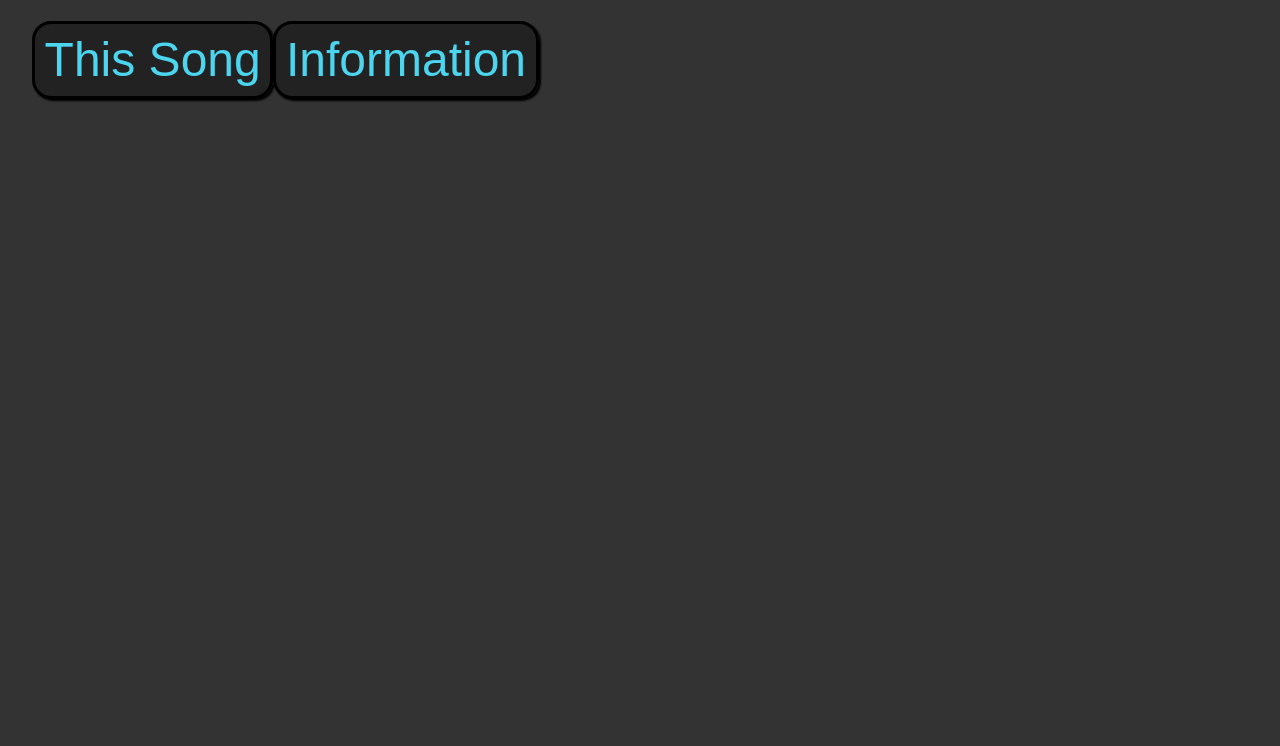
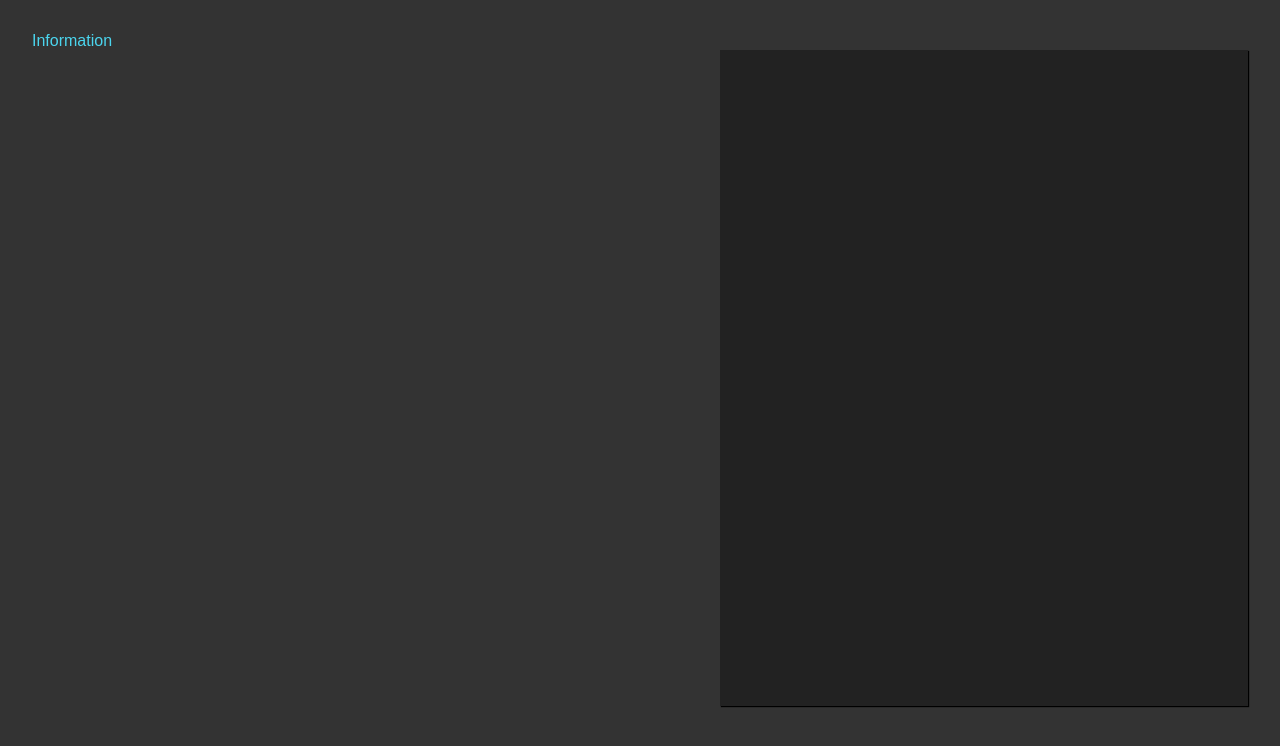
Before and after one commit to atopala7/spotify-app, an Angular app in the folder angular-spotify-app/: page / in a window 1280 px wide. Shown: the top 746 px of the page. Built offline with nearby package versions, Linux system fonts and the light colour scheme.

Commit message:
Created main page with routing

```diff
--- a/angular-spotify-app/src/app/app-routing.module.ts
+++ b/angular-spotify-app/src/app/app-routing.module.ts
@@ -6,7 +6,7 @@ import { InfoComponent } from './info/info.component';
 const routes: Routes = [
   // { path: '', redirectTo: '/data', pathMatch: 'full' },
   { path: 'data', component: DataComponent },
-  { path: 'info', component: InfoComponent }
+  { path: 'info', component: InfoComponent },
 ];
 
 @NgModule({
--- a/angular-spotify-app/src/app/app.component.css
+++ b/angular-spotify-app/src/app/app.component.css
@@ -1,10 +1,38 @@
+.container {
+    display: flex;
+    flex-direction: row;
+    justify-content: space-between;
+    height: 90vh;
+    flex-wrap: wrap;
+}
+
+.container .box {
+    padding: .5em;
+    background: #222;
+    box-shadow: 1px 1px 1px black;
+    display: inline-flex;
+    background-color: #222;
+    transition: 1s;
+    width: 40vw;
+    height: 80vh;
+    overflow:auto;
+}
+
+.container .box:hover {
+    background: #222;
+    box-shadow: 50px 50px 50px black;
+    background-color: #222;
+    transition: box-shadow 5s, border-radius 1s;
+    border-radius: 5px;
+    transition: 5s;
+    transform: translate(-0.1em, -0.1em);
+}
+
 .titleBox {
     background-color: #222;
     animation: borderCurveAnimation ease 3s;
     animation-iteration-count: 1;
     animation-fill-mode: forwards;
-    border-color: black;
-    border-style: solid;
     padding: 0.2em;
     box-shadow: 2px 2px 2px black;
 }
--- a/angular-spotify-app/src/app/app.component.html
+++ b/angular-spotify-app/src/app/app.component.html
@@ -1,5 +1,9 @@
-<h1>
-    <span class="titleBox"><a routerLink="/data" class="title">{{title}}</a></span>
-    <span class="titleBox"><a routerLink="/info" class="title">Information</a></span>
-</h1>
-<router-outlet></router-outlet>
+<nav>
+    <a routerLink="/info" routerLinkActive="active" ariaCurrentWhenActive="page">Information</a>
+</nav>
+<div class="container">
+    <app-data></app-data>
+    <div class="box">
+        <router-outlet></router-outlet>
+    </div>
+</div>
--- a/angular-spotify-app/src/app/app.component.ts
+++ b/angular-spotify-app/src/app/app.component.ts
@@ -29,7 +29,7 @@ export class AppComponent  {
         this.dataService.setRefreshToken(params['refresh_token']);
         console.log("access_token: " + this.dataService.access_token);
         this.router.navigate(
-          ['/data'],
+          [''],
           { relativeTo: this.route, queryParams: { } }
           // { relativeTo: this.route, queryParams: { 'access_token': this.dataService.access_token, 'refresh_token': this.dataService.refresh_token } }
         );
--- a/angular-spotify-app/src/app/data.service.ts
+++ b/angular-spotify-app/src/app/data.service.ts
@@ -6,6 +6,7 @@ import { catchError, map, tap } from 'rxjs/operators';
 
 import { Data } from './data';
 import { AppComponent } from './app.component';
+import { Song } from './song';
 
 @Injectable({
   providedIn: 'root',
@@ -21,9 +22,11 @@ export class DataService {
 
   private dataUrl = "https://api.spotify.com/v1/me/player/currently-playing";
   public access_token : string | undefined = undefined;
-  private refresh_token : string | undefined;
+  public refresh_token : string | undefined;
 
   private httpOptions = { };
+
+  public song : Song | undefined = undefined;
 
   setAccessToken(access_token: string) {
     console.log("Setting access_token...");
@@ -34,6 +37,16 @@ export class DataService {
         "Content-Type": "application/json",
         "Authorization": `Bearer ${this.access_token}`
       })};
+  }
+
+  updateHttpHeaders() {
+    if (this.access_token) {
+      this.httpOptions = {
+        headers: new HttpHeaders({
+          "Accept": "application/json",
+          "Content-Type": "application/json",
+          "Authorization": `Bearer ${this.access_token}`})};
+    }
   }
 
   setRefreshToken(refresh_token: string) {
--- a/angular-spotify-app/src/app/data/data.component.ts
+++ b/angular-spotify-app/src/app/data/data.component.ts
@@ -25,23 +25,24 @@ export class DataComponent implements OnInit {
   song: Song | undefined;
 
   ngOnInit(): void {
-    this.getData();
-      // console.log("DataComponent ngOnInit()");
-      // this.route.queryParams
-      //   .pipe(
-      //     filter(params => params['access_token'])
-      //   )
-      //   .pipe(
-      //     filter(params => params['refresh_token'])
-      //   )
-      //   .subscribe(params => {
-      //     console.log(params);
-      //     this.dataService.setAccessToken(params['access_token']);
-      //     this.dataService.setRefreshToken(params['refresh_token']);
-      //     this.getData();
-      //     this.clearPosParam();
-      //   }
-      // );
+  //  this.getData();
+      console.log("DataComponent ngOnInit()");
+      this.route.queryParams
+        .pipe(
+          filter(params => params['access_token'])
+        )
+        .pipe(
+          filter(params => params['refresh_token'])
+        )
+        .subscribe(params => {
+          console.log(params);
+          window.alert("Subscription event here!");
+          this.dataService.setAccessToken(params['access_token']);
+          //this.dataService.setRefreshToken(params['refresh_token']);
+          this.getData();
+          //this.clearPosParam();
+        }
+      );
   }
 
   clearPosParam() {
@@ -61,6 +62,7 @@ export class DataComponent implements OnInit {
         this.data = data;
         this.cleanData = this.parse(data);
         this.song = this.extractSong(data);
+        this.dataService.song = this.song;
         console.log(this.data);
         console.log(this.song);
       });
@@ -73,8 +75,14 @@ export class DataComponent implements OnInit {
   extractSong(data: any) : Song {
     this.song = {
       id: data.item.id,
-      album: { name: data.item.album.name, art: data.item.album.images[1].url },
-      artist: { artists: data.item.artists.map((item: { name: any; }) => item.name), artistString: data.item.artists.map((item: {name: any; }) => item.name).join(", ").toString() },
+      album: {
+        name: data.item.album.name,
+        art: data.item.album.images[1].url
+      },
+      artist: {
+        artists: data.item.artists.map((item: { name: any; }) => item.name),
+        artistString: data.item.artists.map((item: {name: any; }) => item.name).join(", ").toString()
+      },
       name: data.item.name,
       duration: data.item.duration_ms,
       progress: data.progress_ms
--- a/angular-spotify-app/src/app/info/info.component.html
+++ b/angular-spotify-app/src/app/info/info.component.html
@@ -1 +1 @@
-<p>info works!</p>
+<div [innerHTML]="text"></div>>
--- a/angular-spotify-app/src/app/info/info.component.ts
+++ b/angular-spotify-app/src/app/info/info.component.ts
@@ -1,10 +1,58 @@
-import { Component } from '@angular/core';
+import { Component, OnInit } from '@angular/core';
+import { HttpClient, HttpHeaders } from '@angular/common/http';
+import { DataService } from '../data.service';
+import { Observable, throwError } from 'rxjs';
+import { map, catchError} from 'rxjs/operators';
+import { Song } from '../song';
 
 @Component({
   selector: 'app-info',
   templateUrl: './info.component.html',
   styleUrls: ['./info.component.css']
 })
-export class InfoComponent {
+export class InfoComponent implements OnInit {
+  constructor(
+    private dataService: DataService,
+    private http: HttpClient
+    ) {}
 
+  song: Song | undefined;
+  text: String = "Hello";
+
+  private httpOptions = { };
+
+  ngOnInit() {
+    this.song = this.dataService.song;
+
+    this.httpOptions = {
+      headers: new HttpHeaders({
+        "X-Requested-With": "null",
+        "Content-Type": "text",
+      })};
+
+
+      interface MyResponse {
+        contents: string;
+        status: {
+          url: string;
+          content_type: string;
+          http_code: number;
+          response_time: number;
+          content_length: number;
+        };
+      }
+
+    //this.http.get("https://en.wikipedia.org/wiki/" + this.song?.artist.artistString)
+    // this.http.get("https://crossorigin.me/https://rateyourmusic.com/artist/" + this.song?.artist.artistString.replaceAll(' ', '-'))
+    this.http.get("https://api.allorigins.win/get?url=" + encodeURIComponent("https://en.wikipedia.org/wiki/" + this.song?.artist.artistString.replaceAll(' ', '_')))
+      .subscribe(
+        (response) => {
+          console.log(response);
+          const contents: string = (response as MyResponse).contents;
+          this.text = contents;
+          this.text = this.text.toString();
+          console.log(this.text);
+        }
+      )
+  }
 }
```
Also changed, not shown: 1 other file (tests, documents, lock files or other folders).
